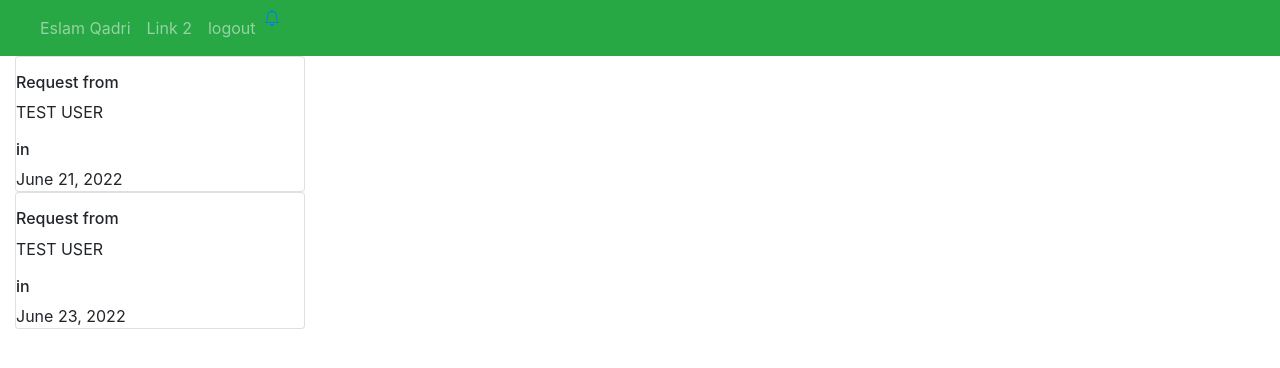
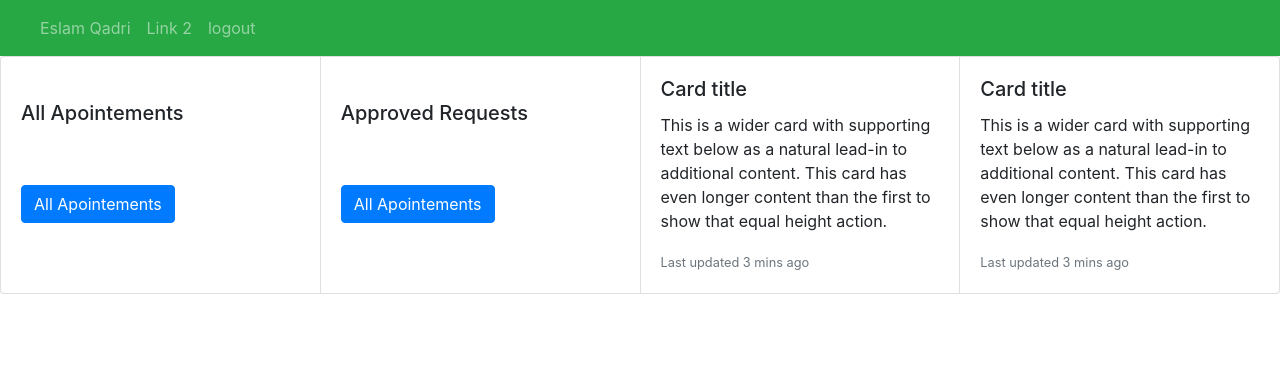
Before and after one commit to EslamQadri/django-appointment-system, a Django app: page /AdminViwe in a window 1280 px wide. Shown: the top 368 px of the page. Run offline with Django 3.2, Linux system fonts and the light colour scheme; a user stored in the database is signed in; data comes from the database, SQL or seed files in the repository; both versions use the stored data as it was after the commit; some libraries are stand-ins or nearby versions.

Commit message:
Admin some Edits

```diff
--- /dev/null
+++ b/aposite/templates/admin_view/AdminHome.html
@@ -0,0 +1,94 @@
+{% load static %}
+<!DOCTYPE html>
+<html lang="en">
+    <head>
+        <meta charset="UTF-8">
+        <meta http-equiv="X-UA-Compatible" content="IE=edge">
+        <meta charset="utf-8">
+        <meta name="viewport"
+              content="width=device-width, initial-scale=1, shrink-to-fit=no">
+        <link rel="stylesheet"
+              href="https://maxcdn.bootstrapcdn.com/bootstrap/4.0.0/css/bootstrap.min.css"
+              integrity="sha384-Gn5384xqQ1aoWXA+058RXPxPg6fy4IWvTNh0E263XmFcJlSAwiGgFAW/dAiS6JXm"
+              crossorigin="anonymous">
+        <title>Admin Dashboard</title>
+    </head>
+    <body>
+        <nav class="navbar navbar-expand-sm bg-success navbar-dark">
+            <!-- Brand/logo -->
+            <a class="navbar-brand" href="#"></a>
+            <!-- Links -->
+            <ul class="navbar-nav">
+                <li class="nav-item">
+                    <a class="nav-link" href="#">{{ user.first_name }} {{ user.last_name }}</a>
+                </li>
+                <li class="nav-item">
+                    <a class="nav-link" href="#">Link 2</a>
+                </li>
+                <li class="nav-item">
+                    <a class="nav-link" href="{% url 'logout' %}">logout</a>
+                </li>
+
+            </ul>
+        </nav>
+        <div class="card-group">
+            <div class="card">
+
+                <div class="card-body">
+                    <br>
+                    <h5 class="card-title">All Apointements   </h5>
+                    <br>
+                    <br>
+
+
+                    <p class="card-text">
+                        <a  href="{%url 'allrequests' %}" class="btn btn-primary"> All Apointements</a>
+                    </p>
+
+                </div>
+            </div>
+            <div class="card">
+
+                <div class="card-body">
+                    <br>
+
+                    <h5 class="card-title">Approved Requests</h5>
+                    <p class="card-text">
+                        <br>
+                    <br>
+
+                        <a  href="{%url 'ApproveRequest' %}" class="btn btn-primary"> All Apointements</a>
+                    </p>
+
+                </div>
+            </div>
+            <div class="card">
+
+                <div class="card-body">
+                    <h5 class="card-title">Card title</h5>
+                    <p class="card-text">
+                        This is a wider card with supporting text below as a natural lead-in to additional content. This card has even longer content than the first to show that equal height action.
+                    </p>
+                    <p class="card-text">
+                        <small class="text-muted">Last updated 3 mins ago</small>
+                    </p>
+                </div>
+            </div>
+            <div class="card">
+
+                <div class="card-body">
+                    <h5 class="card-title">Card title</h5>
+                    <p class="card-text">
+                        This is a wider card with supporting text below as a natural lead-in to additional content. This card has even longer content than the first to show that equal height action.
+                    </p>
+                    <p class="card-text">
+                        <small class="text-muted">Last updated 3 mins ago</small>
+                    </p>
+                </div>
+            </div>
+        </div>
+        <script src="https://code.jquery.com/jquery-3.2.1.slim.min.js" integrity="sha384-KJ3o2DKtIkvYIK3UENzmM7KCkRr/rE9/Qpg6aAZGJwFDMVNA/GpGFF93hXpG5KkN" crossorigin="anonymous"></script>
+        <script src="https://cdnjs.cloudflare.com/ajax/libs/popper.js/1.12.9/umd/popper.min.js" integrity="sha384-ApNbgh9B+Y1QKtv3Rn7W3mgPxhU9K/ScQsAP7hUibX39j7fakFPskvXusvfa0b4Q" crossorigin="anonymous"></script>
+        <script src="https://maxcdn.bootstrapcdn.com/bootstrap/4.0.0/js/bootstrap.min.js" integrity="sha384-JZR6Spejh4U02d8jOt6vLEHfe/JQGiRRSQQxSfFWpi1MquVdAyjUar5+76PVCmYl" crossorigin="anonymous"></script>
+    </body>
+</html>
--- a/aposite/templates/admin_view/admin.html
+++ b/aposite/templates/admin_view/all.html
@@ -22,7 +22,7 @@
             <!-- Links -->
             <ul class="navbar-nav">
               <li class="nav-item">
-                <a class="nav-link" href="#">{{user.first_name}} {{user.last_name}}</a>
+                <a class="nav-link" href="#">{{user.first_name}} {{user.last_name}} </a>
               </li>
               <li class="nav-item">
                 <a class="nav-link" href="#">Link 2</a>
@@ -30,23 +30,38 @@
               <li class="nav-item">
                 <a class="nav-link" href="{% url 'logout' %}">logout</a>
               </li>
+              <li class="nav-item">
+                <a class="nav-link" href="{% url 'AdminViwe' %}">Back</a>
+              </li>
 
 
-              <a href ="#"><svg xmlns="http://www.w3.org/2000/svg" width="16" height="16" fill="currentColor" class="bi bi-bell" viewBox="0 0 16 16">
-                  <path d="M8 16a2 2 0 0 0 2-2H6a2 2 0 0 0 2 2zM8 1.918l-.797.161A4.002 4.002 0 0 0 4 6c0 .628-.134 2.197-.459 3.742-.16.767-.376 1.566-.663 2.258h10.244c-.287-.692-.502-1.49-.663-2.258C12.134 8.197 12 6.628 12 6a4.002 4.002 0 0 0-3.203-3.92L8 1.917zM14.22 12c.223.447.481.801.78 1H1c.299-.199.557-.553.78-1C2.68 10.2 3 6.88 3 6c0-2.42 1.72-4.44 4.005-4.901a1 1 0 1 1 1.99 0A5.002 5.002 0 0 1 13 6c0 .88.32 4.2 1.22 6z"/>
-                </svg>
-              </a>
             </ul>
           </nav>
+
           {%for i in query %}
           <div class=" col-3">
             <div class="card" >
 
-               <p><h6>Request from </h6> {{i.user.first_name}} {{i.user.last_name}}</p>
+               <p><strong> Request from </strong>  {{i.user.first_name}} {{i.user.last_name}} </p>
 
-               <h6>in </h6> {{i.Reserve}}
+               <p><strong>in </strong> {{i.Reserve}}<P>
+                {% if  i.approve %}
+            <h5 class="card-title">STATE : <span style="color: green">Accepted  </span></h5>
+              {%else%}
+              <h5 class="card-title" >STATE : <span style="color: red">Not Accepted Yet </span></h5>
+              {%endif%}
 
 
+              <form action="{% url 'AdminApprove' i.id %}" method="post" >
+                {% csrf_token %}
+                <br>
+
+                <br>
+
+               <input type="hidden" name="user" value= "{{i.user}}">
+
+                <input class="btn-success" type="submit"   value="Accept Request" >
+              </form>
               </div>
             </div>
 
--- a/aposite/urls.py
+++ b/aposite/urls.py
@@ -16,7 +16,10 @@ urlpatterns = [
     path('Cancel/<int:id>', views.Cancelforuserbyid, name='Cancelforuserbyid'),
     path('Reschedule',views.Reschedule,name='Reschedule'),
     path('Reschedulebyid/<int:id>', views.Reschedulebyid, name='Rescheduleby'),
-    #Admin Link
+    #Admin Links
     path('AdminViwe', views.AdminViwe, name='AdminViwe'),
+    path('AdminApprove/<int:id>',views.AdminApprove,name='AdminApprove'),
+    path('allrequests',views.allrequests,name='allrequests'),
+    path('ApproveRequest', views.ApproveRequest, name='ApproveRequest'),
 
 ]
--- a/aposite/views.py
+++ b/aposite/views.py
@@ -101,5 +101,27 @@ def Reschedulebyid(request,id):
 @login_required(login_url='login')
 def AdminViwe(request):
     user= request.user
-    query=appointments.objects.filter(approve=False)
-    return render(request, 'admin_view/admin.html',{'user':user,'query':query})
+
+    return render(request, 'admin_view/AdminHome.html',{'user':user,})
+
+@login_required(login_url='login')
+@require_http_methods(['POST'])
+def AdminApprove(request,id):
+    if request.POST:
+        user=request.POST.get('user')
+        appointments.objects.filter(user__username=user,id=id).update(approve=True)
+        return redirect("allrequests")
+
+    return redirect("allrequests")
+
+@login_required(login_url='login')
+def allrequests(request):
+    user= request.user
+    query=appointments.objects.all()
+    return render(request, 'admin_view/all.html',{'user':user,'query':query})
+
+@login_required(login_url='login')
+def ApproveRequest(request):
+    user= request.user
+    query=appointments.objects.filter(approve=True)
+    return render(request, 'admin_view/all.html',{'user':user,'query':query})
```
Also changed, not shown: aposite/templates/admin_view/Approved.html (added, +66 -0 lines), db.sqlite3.
